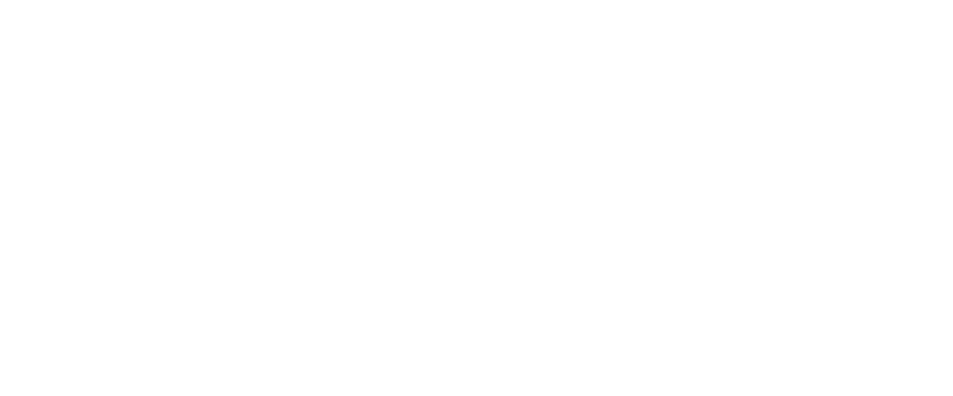
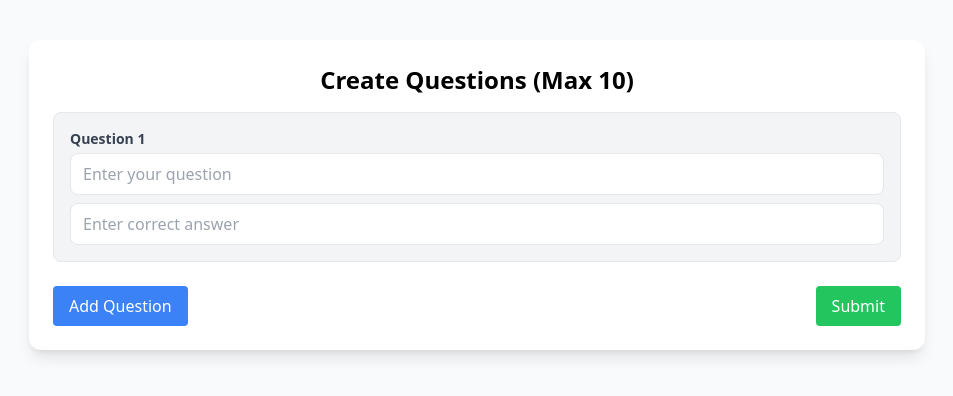
Before and after one commit to kushal1047/Connectedness, a React (Vite) app in the folder connectedness-frontend/: page /test in a window 1280 px wide. Before the commit this address had no page. Shown: the top 396 px of the page, without its empty margins (163-1116 px from the left). Built offline with nearby package versions, Linux system fonts and the light colour scheme.

Commit message:
Create question page for users to post questions

```diff
--- a/connectedness-frontend/src/App.jsx
+++ b/connectedness-frontend/src/App.jsx
@@ -8,6 +8,8 @@
 import Register from "./pages/Register";
 import Dashboard from "./components/Dashboard";
 import GroupDetails from "./pages/GroupDetails";
+import TestPage from "./pages/testPage";
+import CreateQuestions from "./pages/CreateQuestions";
 function App() {
   return (
     <Router>
@@ -19,6 +21,8 @@
         {/* Protected Routes under here */}
         <Route path="/dashboard" element={<Dashboard />} />
         <Route path="/group/:groupId" element={<GroupDetails />} />
+        <Route path="/create-questions" element={<CreateQuestions />} />
+        <Route path="/test" element={<TestPage />} />
       </Routes>
     </Router>
   );
--- /dev/null
+++ b/connectedness-frontend/src/pages/CreateQuestions.jsx
@@ -0,0 +1,72 @@
+import { useState } from "react";
+
+export default function CreateQuestions() {
+  const [questions, setQuestions] = useState([{ text: "", correctAnswer: "" }]);
+
+  const AddNewQuestion = () => {
+    setQuestions((prev) => [...prev, { text: "", correctAnswer: "" }]);
+  };
+  const handleInputChange = (index, field, value) => {
+    setQuestions((prev) => {
+      const updatedQuestions = [...prev];
+      updatedQuestions[index] = { ...updatedQuestions[index], [field]: value };
+      return updatedQuestions;
+    });
+  };
+  const submitQuestions = (event) => {
+    // TODO: Make an api call to send questions
+    event.preventDefault();
+    console.log("Questions submitted.", questions);
+  };
+  return (
+    <div className="bg-gray-50 px-4 py-10 min-h-screen">
+      <div className="bg-white max-w-4xl mx-auto shadow-lg rounded-2xl p-6">
+        <h2 className="text-center font-bold text-2xl mb-6">
+          Create Questions (Max 10)
+        </h2>
+        <form onSubmit={submitQuestions} className="space-y-5">
+          {questions.map((question, index) => (
+            <div key={index} className="bg-gray-100 p-4 rounded-lg border">
+              <label className="block text-sm font-medium text-gray-700 mb-1">
+                {`Question ${index + 1}`}
+              </label>
+              <input
+                type="text"
+                placeholder="Enter your question"
+                value={question.text}
+                onChange={(event) => {
+                  handleInputChange(index, "text", event.target.value);
+                }}
+                className="w-full rounded-lg px-3 py-2 border mb-2 focus:outline-none focus:ring-2 focus:ring-blue-400"
+              />
+              <input
+                type="text"
+                placeholder="Enter correct answer"
+                value={question.correctAnswer}
+                onChange={(event) => {
+                  handleInputChange(index, "correctAnswer", event.target.value);
+                }}
+                className="w-full px-3 py-2 border rounded-lg focus:outline-none focus:ring-2 focus:ring-green-400 mb-4"
+              />
+            </div>
+          ))}
+          <div className="flex justify-between mt-auto">
+            <button
+              type="button"
+              onClick={AddNewQuestion}
+              className="px-4 py-2 font-medium text-white hover:bg-blue-700 bg-blue-600 rounded transition duration-200"
+            >
+              Add New Question
+            </button>
+            <button
+              type="submit"
+              className="px-4 py-2 text-white bg-green-600 rounded-3xl font-medium hover:bg-green-700 transition duration-200"
+            >
+              Submit
+            </button>
+          </div>
+        </form>
+      </div>
+    </div>
+  );
+}
--- a/connectedness-frontend/src/pages/TestPage.jsx
+++ b/connectedness-frontend/src/pages/TestPage.jsx
@@ -1,90 +1,72 @@
-import { useState, useEffect } from "react";
-import { useParams } from "react-router-dom";
+import React, { useState } from "react";
 
-export default function GroupDetails() {
-  const { groupId } = useParams();
-  const [groupName, setGroupName] = useState("Loading...");
-  const [members, setMembers] = useState([]);
+export default function TestPage() {
+  const [questions, setQuestions] = useState([{ text: "", correctAnswer: "" }]);
 
-  useEffect(() => {
-    setGroupName("Maarey FC");
-    setMembers([
-      {
-        userId: 1,
-        fullName: "Kushal Niraula",
-        totalAnswered: 8,
-        totalCreated: 2,
-        fullParticipated: false,
-      },
-      {
-        userId: 2,
-        fullName: "Sam DC",
-        totalAnswered: 7,
-        totalCreated: 1,
-        fullyParticipated: false,
-      },
-      {
-        userId: 2,
-        fullName: "Pratik Dhakal",
-        totalAnswered: 9,
-        totalCreated: 4,
-        fullyParticipated: true,
-      },
-    ]);
-  }, [groupId]);
+  const addQuestion = () => {
+    if (questions.length < 10) {
+      setQuestions([...questions, { text: "", correctAnswer: "" }]);
+    }
+  };
+
+  const handleInputChange = (index, field, value) => {
+    const updated = [...questions];
+    questions[index][field] = value;
+  };
+
+  const handleSubmit = (e) => {
+    e.preventDefault();
+    console.log("Submitted Questions:", questions);
+    // TODO: Replace with API call
+  };
+
   return (
-    <div className="min-h-screen px-4 py-8">
-      <div className="max-w-4xl mx-auto">
-        <h1 className="text-3xl font-bold text-gray-800 text-center mb-10">
-          Group: {groupName}
-        </h1>
-        <div className="bg-gray-100 rounded-xl shadow-md p-4">
-          <h2 className="text-xl font-semibold mb-4 text-gray-700">Members</h2>
-          <div className="overflow-x-auto">
-            <table className="min-w-full divide-y divide-gray-300">
-              <thead className="bg-gray-200">
-                <tr>
-                  <th className="px-6 py-3 text-left uppercase text-xs font-medium text-gray-700 tracking-wider">
-                    Name
-                  </th>
-                  <th className="text-xs text-left px-6 py-3 uppercase text-gray-700 tracking-wider font-medium">
-                    Questions Created
-                  </th>
-                  <th className="text-xs text-gray-700 font-medium px-6 py-3 uppercase tracking-wider text-left">
-                    Questions Answered
-                  </th>
-                  <th className="text-xs text-gray-700 font-medium text-left uppercase tracking-wider px-6 py-3">
-                    Participation
-                  </th>
-                </tr>
-              </thead>
-              <tbody className="bg-white divide-y divide-gray-200">
-                {members.map((member) => (
-                  <tr>
-                    <td className="px-6 py-4 text-sm text-gray-900 whitespace-nowrap">
-                      {member.fullName}
-                    </td>
-                    <td className="text-sm px-6 py-4 whitespace-nowrap text-blue-600">
-                      {member.totalCreated}
-                    </td>
-                    <td className="text-sm text-green-600 px-6 py-4 whitespace-nowrap">
-                      {member.totalAnswered}
-                    </td>
-                    <td className="text-sm whitespace-nowrap px-6 py-4">
-                      {member.fullyParticipated ? (
-                        <span className="text-green-700">
-                          ✅ Fully Participated
-                        </span>
-                      ) : (
-                        <span>❌ Incomplete</span>
-                      )}
-                    </td>
-                  </tr>
-                ))}
-              </tbody>
-            </table>
+    <div className="min-h-screen bg-gray-50 py-10 px-4">
+      <div className="max-w-4xl mx-auto bg-white p-6 rounded-xl shadow-lg">
+        <h2 className="text-2xl font-bold mb-4 text-center">
+          Create Questions (Max 10)
+        </h2>
+        <form onSubmit={handleSubmit} className="space-y-6">
+          {questions.map((q, idx) => (
+            <div key={idx} className="border p-4 rounded-lg bg-gray-100">
+              <label className="block text-sm font-semibold text-gray-700 mb-1">
+                Question {idx + 1}
+              </label>
+              <input
+                type="text"
+                placeholder="Enter your question"
+                value={q.text}
+                onChange={(e) => handleInputChange(idx, "text", e.target.value)}
+                className="w-full px-3 py-2 border rounded-lg focus:outline-none focus:ring focus:ring-blue-300 mb-2"
+              />
+              <input
+                type="text"
+                placeholder="Enter correct answer"
+                value={q.correctAnswer}
+                onChange={(e) =>
+                  handleInputChange(idx, "correctAnswer", e.target.value)
+                }
+                className="w-full px-3 py-2 border rounded-lg focus:outline-none focus:ring focus:ring-green-300"
+              />
+            </div>
+          ))}
+          <div className="flex justify-between">
+            <button
+              type="button"
+              onClick={addQuestion}
+              disabled={questions.length >= 10}
+              className="bg-blue-500 text-white px-4 py-2 rounded hover:bg-blue-600"
+            >
+              Add Question
+            </button>
+            <button
+              type="submit"
+              className="bg-green-500 text-white px-4 py-2 rounded hover:bg-green-600"
+            >
+              Submit
+            </button>
           </div>
-        </div>
+        </form>
       </div>
     </div>
   );
```
